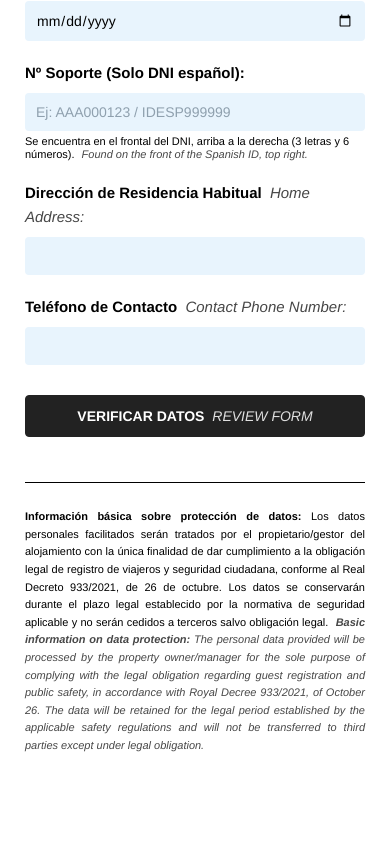
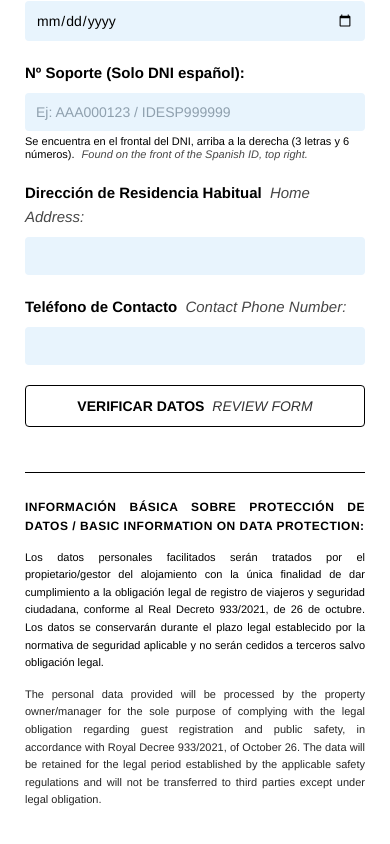
Before and after one commit to Airbnb-Sevilla/Parte-Viajeros, a plain HTML site: page index.html in a window 390 px wide. Shown: the part 1016-1860 px from the top of the page. Before the commit the page ends 1816 px from the top, so only its background shows below. Drawn offline with Linux system fonts and the light colour scheme.

Commit message:
Update index.html

```diff
--- a/index.html
+++ b/index.html
@@ -52,19 +52,48 @@
         .row { display: flex; gap: 15px; }
         .row .form-group { flex: 1; }
 
-        /* Espaciado del Texto Legal */
-        .legal-text { font-size: 11px; color: #000000; text-align: justify; border-top: 1px solid #000000; padding-top: 25px; margin-top: 45px; }
+        /* Contenedor para centrar y estrechar el botón de verificar */
+        .btn-container { text-align: center; margin-top: 10px; }
 
-        /* Botones Planos con Fondo Aclarado para mejorar contraste del inglés */
-        button { width: 100%; padding: 12px; background-color: #222222; border: 1px solid #222222; color: #ffffff; font-size: 14px; font-weight: bold; cursor: pointer; margin-top: 10px; border-radius: 4px; text-transform: uppercase; font-family: inherit; }
-        button:hover { background-color: #ffffff; color: #202020; border-color: #222222; }
+        /* Botón de verificar: Estrecho, blanco por defecto, negro al rollover */
+        #btn-revisar {
+            width: auto;
+            min-width: 200px;
+            padding: 12px 30px;
+            background-color: #ffffff;
+            border: 1px solid #000000;
+            color: #000000;
+            font-size: 14px;
+            font-weight: bold;
+            cursor: pointer;
+            border-radius: 4px;
+            text-transform: uppercase;
+            font-family: inherit;
+            transition: background-color 0.2s, color 0.2s, border-color 0.2s;
+        }
+        #btn-revisar:hover {
+            background-color: #222222;
+            color: #ffffff;
+            border-color: #222222;
+        }
 
-        /* Ajustar texto inglés específico dentro de botones oscuros para que resalte más */
-        button .en { color: #e0e0e0; opacity: 1; }
-        button:hover .en { color: #333333; }
+        /* Ajuste de colores del texto en inglés dentro del botón de verificar */
+        #btn-revisar .en { color: #333333; opacity: 1; }
+        #btn-revisar:hover .en { color: #e0e0e0; }
+
+        /* Estructura del Bloque Legal separado en tres partes */
+        .legal-container { border-top: 1px solid #000000; padding-top: 25px; margin-top: 45px; font-size: 11px; color: #000000; text-align: justify; }
+        .legal-title { font-weight: bold; text-transform: uppercase; margin-bottom: 12px; font-size: 12px; letter-spacing: 0.5px; }
+        .legal-es { margin-bottom: 14px; }
+        .legal-en { font-style: normal; font-weight: normal; opacity: 0.85; }
 
         #mensaje-exito { display: none; border: 1px solid #000000; color: #000000; padding: 15px; border-radius: 4px; text-align: center; font-weight: bold; margin-bottom: 20px; font-size: 14px; line-height: 1.5; }
-        @media (max-width: 480px) { .row { flex-direction: column; gap: 0; } body { padding: 10px; } .container { padding: 15px; } }
+        @media (max-width: 480px) {
+            .row { flex-direction: column; gap: 0; }
+            body { padding: 10px; }
+            .container { padding: 15px; }
+            #btn-revisar { width: 100%; } /* En móviles se adapta a ancho completo por usabilidad */
+        }
 
         /* Modal de Confirmación Plano */
         .modal { display: none; position: fixed; z-index: 1000; left: 0; top: 0; width: 100%; height: 100%; background-color: rgba(0,0,0,0.5); overflow-y: auto; padding: 10px; box-sizing: border-box; }
@@ -74,10 +103,16 @@
         .review-table td { padding: 8px; border-bottom: 1px solid #000000; vertical-align: top; color: #000000; }
         .review-table td:first-child { font-weight: bold; width: 45%; }
         .modal-buttons { display: flex; gap: 10px; margin-top: 20px; }
-        .btn-confirmar { background-color: #222222; border-color: #222222; color: #ffffff; flex: 2; border-radius: 4px; }
+
+        /* Botones internos del modal */
+        .modal-buttons button { width: 100%; padding: 12px; font-size: 14px; font-weight: bold; cursor: pointer; text-transform: uppercase; font-family: inherit; }
+        .btn-confirmar { background-color: #222222; border: 1px solid #222222; color: #ffffff; flex: 2; border-radius: 4px; }
         .btn-confirmar:hover { background-color: #ffffff; color: #222222; }
+        .btn-confirmar .en { color: #e0e0e0; }
+        .btn-confirmar:hover .en { color: #333333; }
         .btn-editar { background-color: #ffffff; color: #000000; border: 1px solid #000000; flex: 1; border-radius: 4px; }
         .btn-editar:hover { background-color: #222222; color: #ffffff; border-color: #222222; }
+        .btn-editar .en { color: #333333; }
         .btn-editar:hover .en { color: #e0e0e0; }
     </style>
 </head>
@@ -106,7 +141,7 @@
                     <ul>
                         <li><strong>Circuito 100% privado:</strong> Este formulario es propio. Tus datos viajan cifrados directamente a nuestro correo seguro, sin intermediarios comerciales.</li>
                         <li><strong>Sin fines comerciales:</strong> Solo se recopilan para el registro obligatorio ante las Autoridades de Seguridad (Policía/Guardia Civil). Nunca se usarán para publicidad.</li>
-                        <li><strong>Conservación limitada:</strong> Se guardan bajo estricta confidencialidad (RGPD) y se eliminarán definitivamente tras cumplir el plazo legal.</li>
+                        <li><strong>Conservación limitada:</strong> Se guardan bajo estricta confidencialidad (RGPD) and se eliminarán definitivamente tras cumplir el plazo legal.</li>
                     </ul>
                 </div>
                 <!-- Inglés -->
@@ -198,10 +233,22 @@
             <input type="tel" name="Telefono" required>
         </div>
 
-        <button type="button" id="btn-revisar">Verificar Datos <span class="en">Review Form</span></button>
+        <!-- Contenedor del botón modificado para alineación estrecha y centrada -->
+        <div class="btn-container">
+            <button type="button" id="btn-revisar">Verificar Datos <span class="en">Review Form</span></button>
+        </div>
 
-        <div class="legal-text">
-            <strong>Información básica sobre protección de datos:</strong> Los datos personales facilitados serán tratados por el propietario/gestor del alojamiento con la única finalidad de dar cumplimiento a la obligación legal de registro de viajeros y seguridad ciudadana, conforme al Real Decreto 933/2021, de 26 de octubre. Los datos se conservarán durante el plazo legal establecido por la normativa de seguridad aplicable y no serán cedidos a terceros salvo obligación legal. <span class="en"><strong>Basic information on data protection:</strong> The personal data provided will be processed by the property owner/manager for the sole purpose of complying with the legal obligation regarding guest registration and public safety, in accordance with Royal Decree 933/2021, of October 26. The data will be retained for the legal period established by the applicable safety regulations and will not be transferred to third parties except under legal obligation.</span>
+        <!-- TEXTO LEGAL REESTRUCTURADO EN TRES SECCIONES -->
+        <div class="legal-container">
+            <div class="legal-title">Información básica sobre protección de datos / Basic information on data protection:</div>
+
+            <div class="legal-es">
+                Los datos personales facilitados serán tratados por el propietario/gestor del alojamiento con la única finalidad de dar cumplimiento a la obligación legal de registro de viajeros y seguridad ciudadana, conforme al Real Decreto 933/2021, de 26 de octubre. Los datos se conservarán durante el plazo legal establecido por la normativa de seguridad aplicable y no serán cedidos a terceros salvo obligación legal.
+            </div>
+
+            <div class="legal-en">
+                The personal data provided will be processed by the property owner/manager for the sole purpose of complying with the legal obligation regarding guest registration and public safety, in accordance with Royal Decree 933/2021, of October 26. The data will be retained for the legal period established by the applicable safety regulations and will not be transferred to third parties except under legal obligation.
+            </div>
         </div>
     </form>
 </div>
@@ -309,7 +356,7 @@
         .then(() => {
             modal.style.display = "none";
             formulario.reset();
-            evaluarObligatoriedadDNI(); // Resetea la obligatoriedad interna tras limpiar
+            evaluarObligatoriedadDNI();
             selectSexo.style.color = "#8fa0ae";
             document.getElementById('mensaje-exito').style.display = 'block';
             btnEnviarFinal.disabled = false;
```
